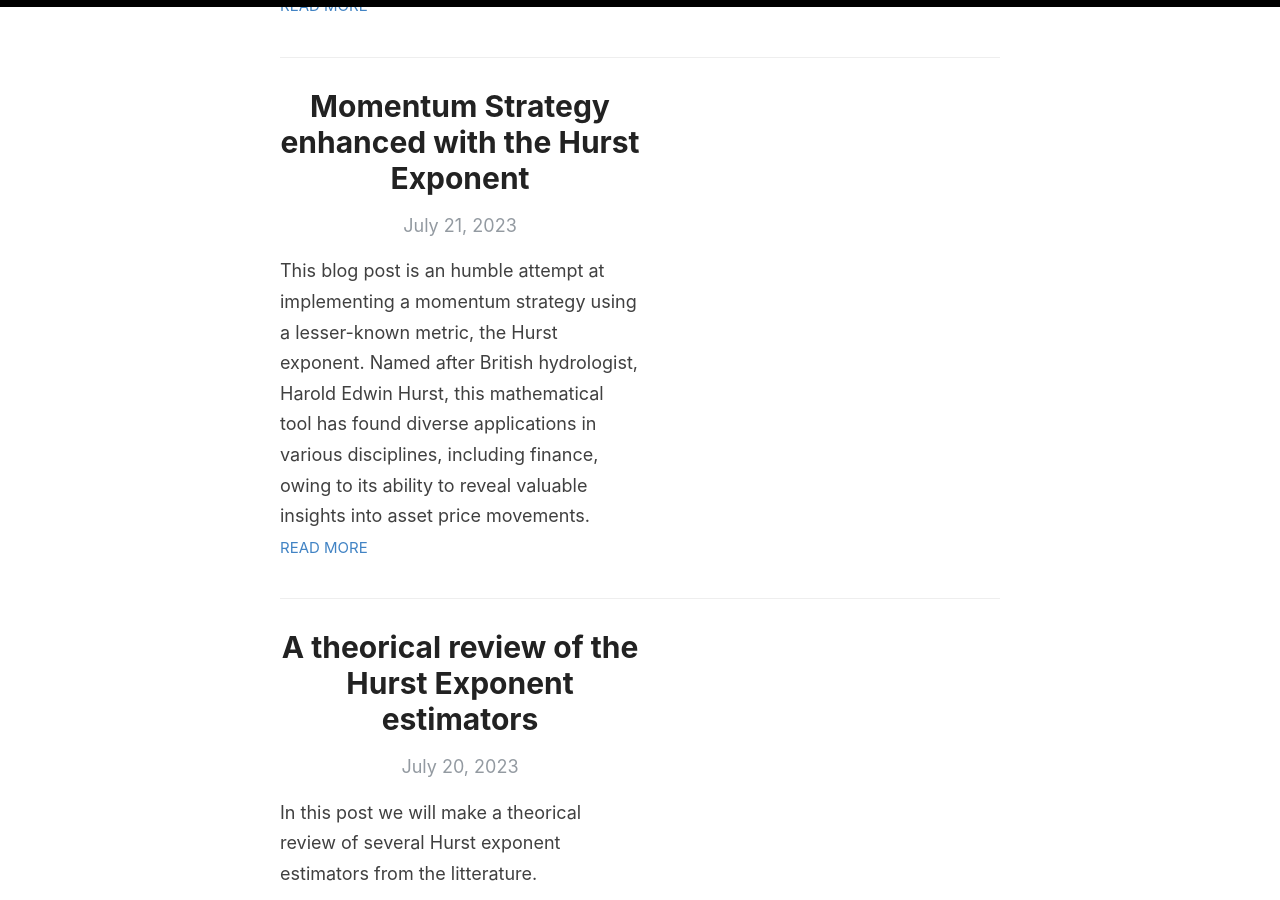
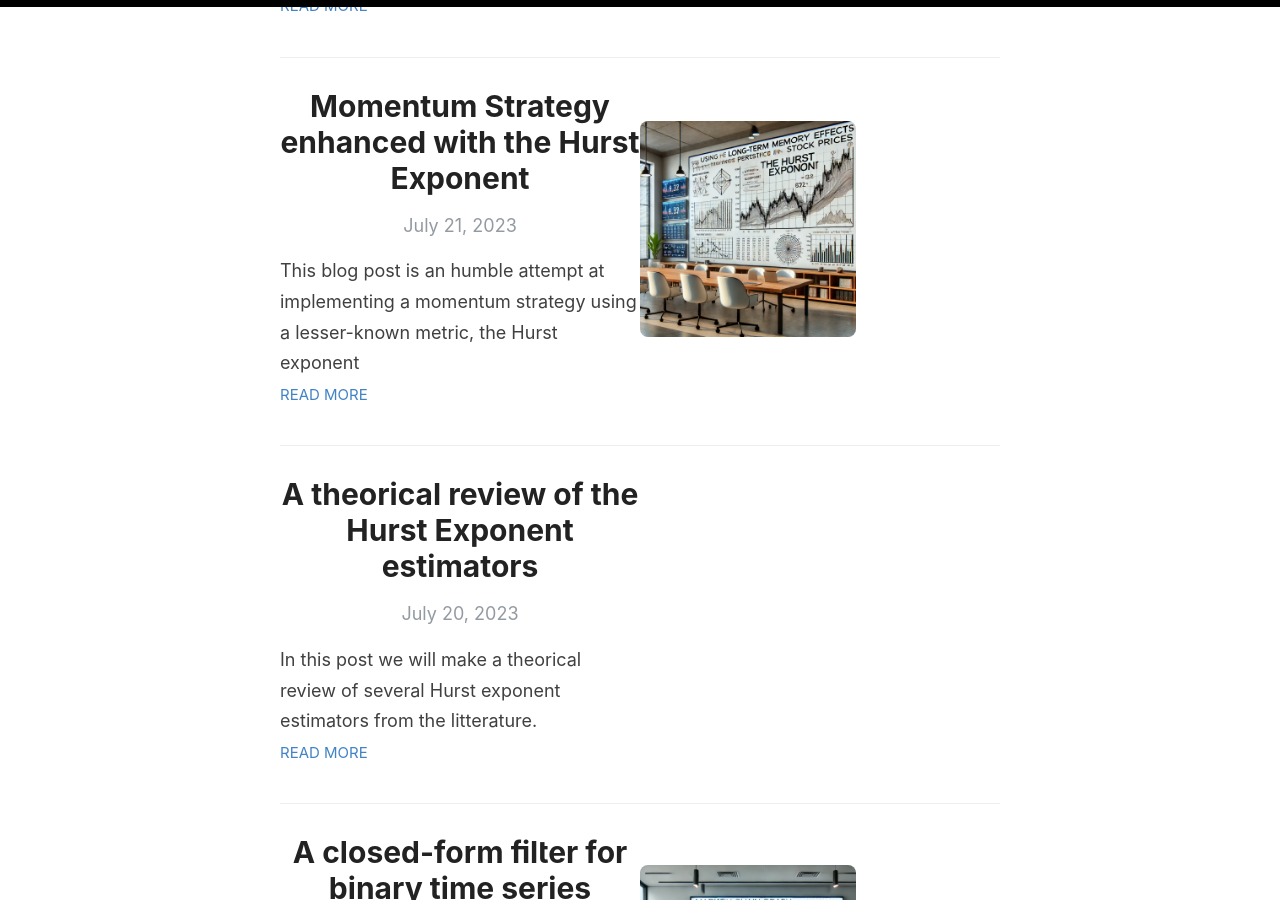
Before and after one commit to Zaltarba/blog, a Jekyll site: the page built from index.html, in a window 1280 px wide and 900 px high, scrolled down 459 px. Built offline with Jekyll 4.4.1, drawn with Linux system fonts in a browser that asks for light colours; the list of posts is cut into pages by our own code.

Commit message:
Update and rename 2023-07-21-MomentumTrading.md to 2023-07-21-HurstMomentum.md

```diff
--- a/_posts/2023-07-21-MomentumTrading.md
+++ b/_posts/2023-07-21-HurstMomentum.md
@@ -2,7 +2,8 @@
 layout: post
 title: Momentum Strategy enhanced with the Hurst Exponent
 categories: [Personnal project, Practical paper]
-excerpt: This blog post is an humble attempt at implementing a momentum strategy using a lesser-known metric, the Hurst exponent. Named after British hydrologist, Harold Edwin Hurst, this mathematical tool has found diverse applications in various disciplines, including finance, owing to its ability to reveal valuable insights into asset price movements.
+excerpt: This blog post is an humble attempt at implementing a momentum strategy using a lesser-known metric, the Hurst exponent
+image: /images/HurstMomentum.png
 ---
 
 # Introduction
```
